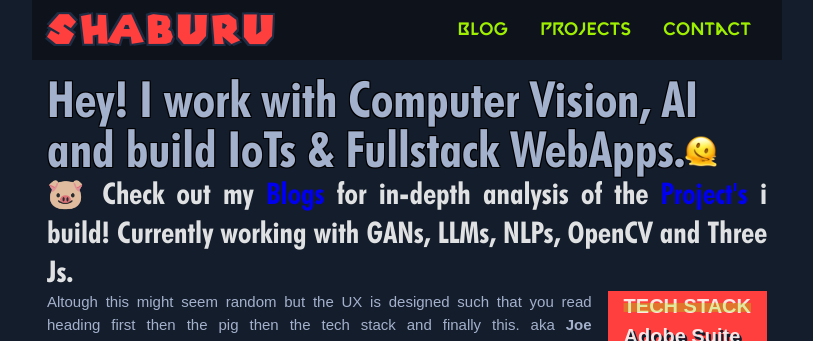
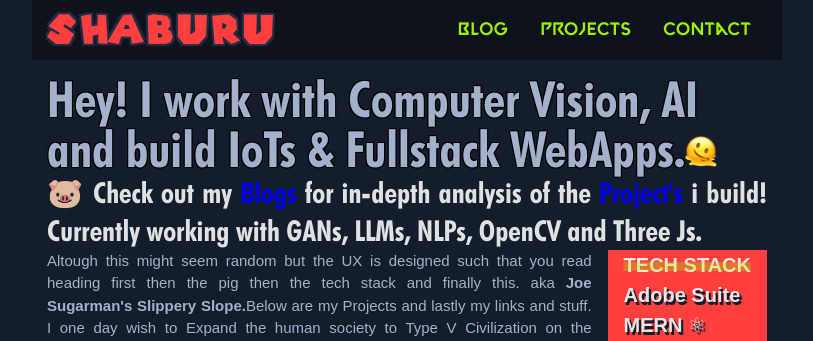
Before and after one commit to Shaburu/personalBlog, a React (Vite) app: page / in a window 1280 px wide. Shown: the top 341 px of the page, without its empty margins (233-1046 px from the left). Built offline with nearby package versions, Linux system fonts and the light colour scheme.

Commit message:
Update index.css

```diff
--- a/src/index.css
+++ b/src/index.css
@@ -55,7 +55,7 @@
 }
 .message{
   font-family: 'futura';
-  font-size: 30px;
+  font-size: 29px;
   text-align:justify;
   line-height: 1.3;
   animation: 0.5s ease-out 0s 1 slideInRight;;
```
